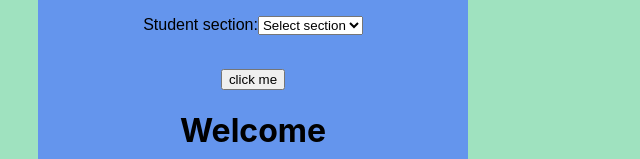
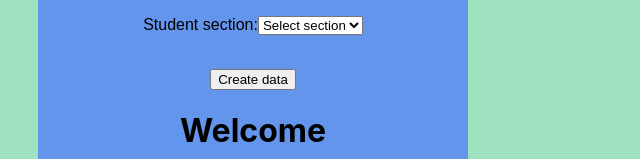
Before and after one commit to DeveshTanwar123/JS_and_React_learning, a React (Create React App) app: page / in a window 1280 px wide. Shown: the part 137-296 px from the top of the page, without its empty margins (0-640 px from the left). Built offline with nearby package versions, Linux system fonts and the light colour scheme.

Commit message:
1 file modified

```diff
--- a/src/Component/Forms.js
+++ b/src/Component/Forms.js
@@ -56,7 +56,7 @@ function Forms() {
         </label>
         <label>
           Student class:
-          <select id="class" name="class">
+          <select id="studentClass" name="studnetClass">
             <option value="">Select class</option>
             {classList.map((item) => (
               <option value={item.id}> {item.display} </option>
@@ -89,7 +89,7 @@ function Forms() {
           <br />
         </label>
       </form>
-      <button onClick={onSubmit}>click me</button>
+      <button onClick={onSubmit}>Create data</button>
       <h1>Welcome{fullName}</h1>
     </div>
   );
```
